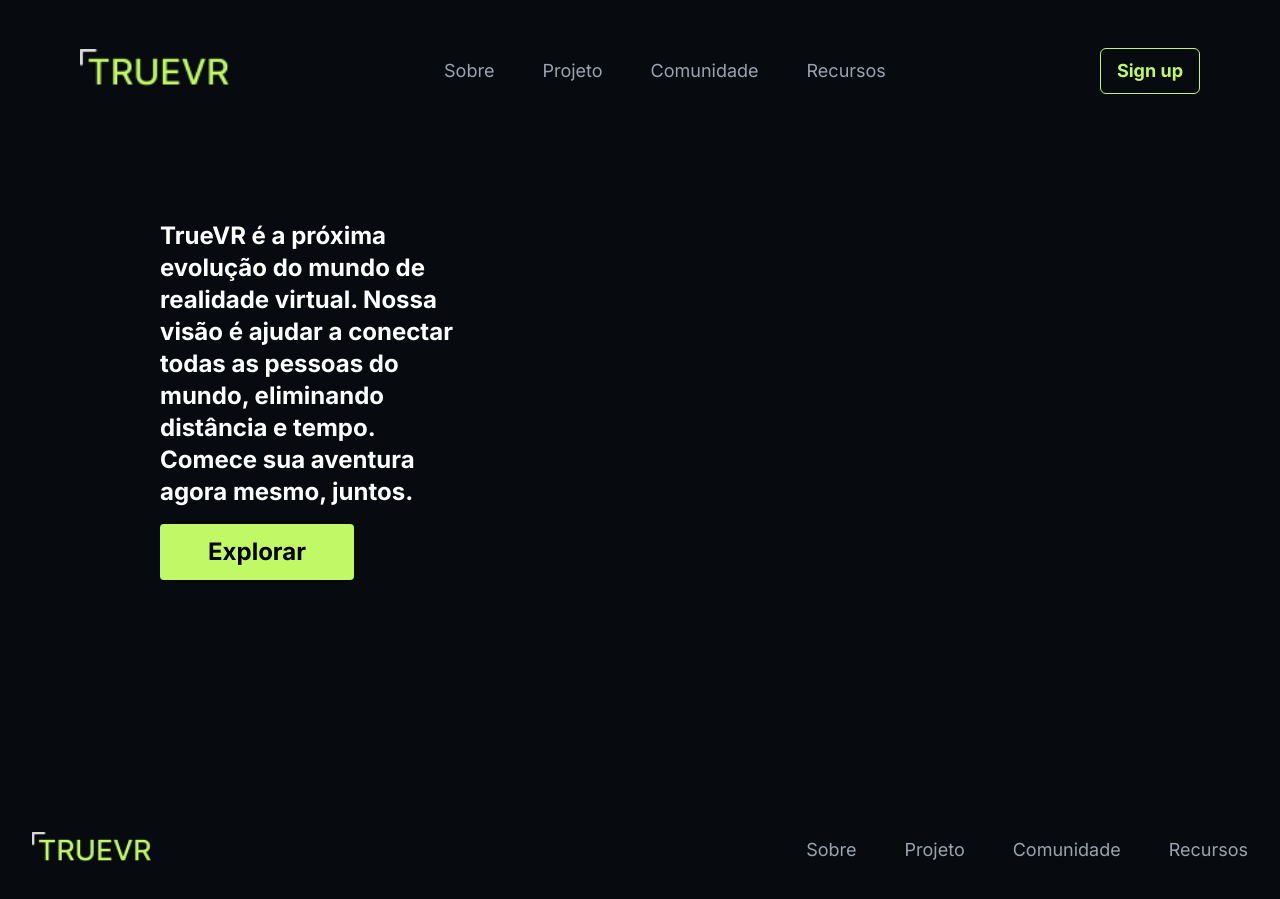
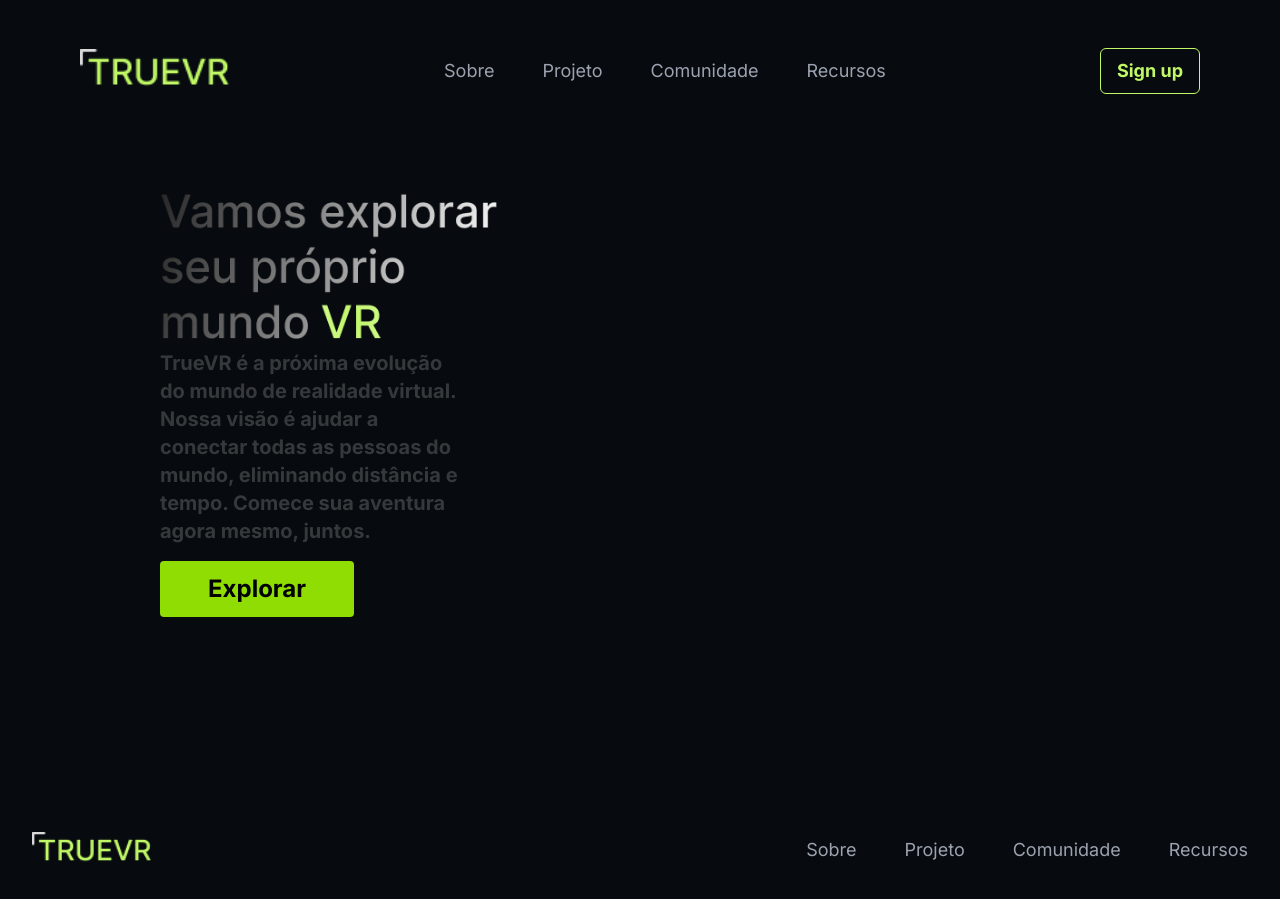
Before and after one commit to VictorBravim/TrueVR, a Next.js app: page / in a window 1280 px wide. Built offline with nearby package versions, Linux system fonts and the light colour scheme.

Commit message:
Mudança

```diff
--- a/src/components/Hero.tsx
+++ b/src/components/Hero.tsx
@@ -1,4 +1,6 @@
 // Hero.tsx
+import Image from "next/image";
+import text from '@/asstes/text.png'
 
 export default function Hero() {
     return (
@@ -6,13 +8,16 @@ export default function Hero() {
             <div className="absolute inset-0 bg-cover bg-center"></div>
             <div className="relative z-10 text-white w-full lg:w-1/3">
                 <div className="text-left mb-4">
-                    <p className="text-sm md:text-2xl text-white font-bold mb-4 pr-0 lg:pr-20">TrueVR é a próxima evolução do mundo de realidade virtual. Nossa visão é ajudar a conectar todas as pessoas do mundo, eliminando distância e tempo. Comece sua aventura agora mesmo, juntos.</p>
+                    <Image src={text} alt="Texto" width={600} height={32} />
+                    <p className="text-sm md:text-xl text-gray-custom font-bold mb-4 pr-0 lg:pr-20">TrueVR é a próxima evolução do mundo de realidade virtual. Nossa visão é ajudar a conectar todas as pessoas do mundo, eliminando distância e tempo. Comece sua aventura agora mesmo, juntos.</p>
                 </div>
-                <button className="bg-green-custom text-black text-2xl font-bold py-3 px-12 rounded">
+                <button className="bg-green-neon text-black text-2xl font-bold py-3 px-12 rounded">
                     Explorar
                 </button>
             </div>
-            <div className="w-none lg:w-1/2"></div>
+            <div className="w-none lg:w-1/2">
+
+            </div>
         </div>
     );
 }
--- a/tailwind.config.ts
+++ b/tailwind.config.ts
@@ -10,6 +10,8 @@ const config: Config = {
     extend: {
       colors: {
         "green-custom": "#C0F866",
+        "green-neon": "#90DD04",
+        "gray-custom": "#35393C",
       }
     },
   },
```
Also changed, not shown: src/asstes/text.png (added).
